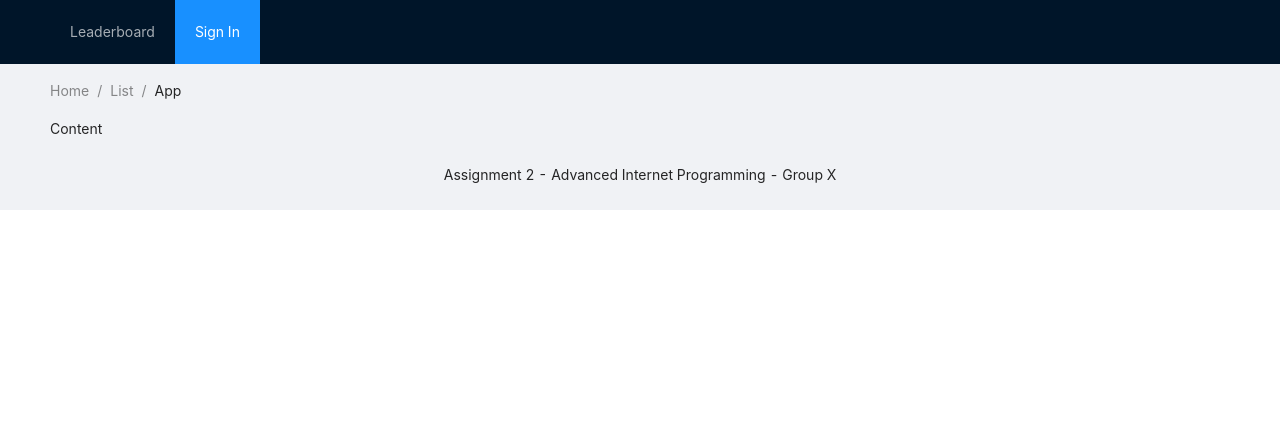
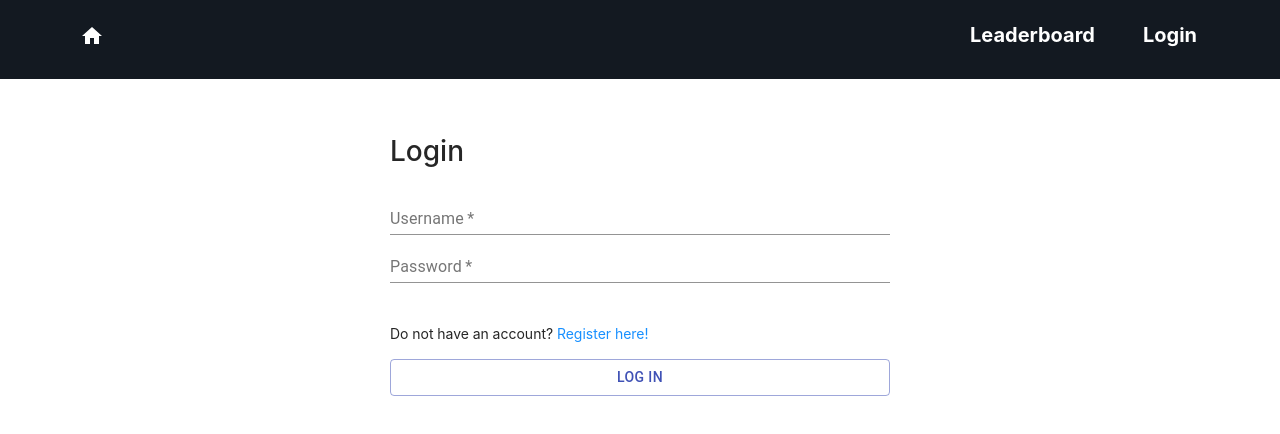
Before and after one commit to thinhnguyen2704/IOU, a React (Create React App) app in the folder frontend/: page /login in a window 1280 px wide. Shown: the top 434 px of the page. Built offline with nearby package versions, Linux system fonts and the light colour scheme.

Commit message:
Edit layout, add login and register pages, add react-router

```diff
--- a/frontend/package.json
+++ b/frontend/package.json
@@ -3,6 +3,8 @@
   "version": "0.1.0",
   "private": true,
   "dependencies": {
+    "@material-ui/core": "^4.11.0",
+    "@material-ui/icons": "^4.9.1",
     "@testing-library/jest-dom": "^4.2.4",
     "@testing-library/react": "^9.5.0",
     "@testing-library/user-event": "^7.2.1",
--- a/frontend/src/App.js
+++ b/frontend/src/App.js
@@ -8,31 +8,35 @@ import {
   Link
 } from "react-router-dom";
 import './App.css';
-import { Layout, Menu, Breadcrumb, Typography } from 'antd';
-
-const { Header, Content, Footer } = Layout;
-const {Title} = Typography;
+import Header from './components/Header';
+import Login from './components/Login';
+import Register from './components/Register';
 
 function App() {
   return (
-    <Layout className="layout">
-    <Header>
-      <div className="logo" />
-      <Menu theme="dark" mode="horizontal" defaultSelectedKeys={['2']}>
-        <Menu.Item key="1">Leaderboard</Menu.Item>
-        <Menu.Item key="2">Sign In</Menu.Item>
-      </Menu>
-    </Header>
-    <Content style={{ padding: '0 50px' }}>
-      <Breadcrumb style={{ margin: '16px 0' }}>
-        <Breadcrumb.Item>Home</Breadcrumb.Item>
-        <Breadcrumb.Item>List</Breadcrumb.Item>
-        <Breadcrumb.Item>App</Breadcrumb.Item>
-      </Breadcrumb>
-      <div className="site-layout-content">Content</div>
-    </Content>
-    <Footer style={{ textAlign: 'center' }}>Assignment 2 - Advanced Internet Programming - Group X</Footer>
-  </Layout>
+    <div className="app">
+      <Router>
+      <Header />
+      <div className="app__body">
+        <Switch>
+          <Route path="/leaderboard">
+            <h1>Leaderboard</h1>
+          </Route>
+          <Route path="/login">
+            <Login />
+          </Route>
+          <Route path="/register">
+            <Register />
+          </Route>
+          {/* This is the default route */}
+
+          <Route path="/">
+            <h1>Home</h1>
+          </Route>
+        </Switch>
+      </div>
+      </Router>
+    </div>
   );
 }
 
--- /dev/null
+++ b/frontend/src/components/Header.css
@@ -0,0 +1,43 @@
+.header{
+    background-color: #131921;
+    padding: 10px 40px;
+    align-items: center;
+    overflow: hidden;
+}
+
+.header__logo{
+    color: white;
+    font-size: 25px;
+    margin-left: 30px;
+    margin-right: 30px;
+    float:left;
+    padding: 10px;
+}
+
+.header__nav {
+    display: flex;
+    justify-content: space-between;
+    float: right;
+}
+
+.header__link{
+    color: white;
+    text-decoration: none;
+}
+
+.header__option{
+    display: flex;
+    flex-direction: column;
+    padding: 10px;
+    width: 140px;
+}
+
+.header__option:hover{
+    background-color: #525252;
+}
+
+.header__option > span {
+    font-weight: bold;
+    font-size: 20px;
+    text-align: center;
+}
--- /dev/null
+++ b/frontend/src/components/Header.js
@@ -0,0 +1,31 @@
+import React from 'react';
+import HomeIcon from '@material-ui/icons/Home';
+import './Header.css';
+import { Link } from 'react-router-dom';
+
+function Header() {
+    return (
+        <nav className="header">
+            <Link to="/">
+                <div className="header__logo">
+                    <HomeIcon />
+                </div>
+            </Link>
+
+            <div className="header__nav">
+                <Link to="/leaderboard" className="header__link">
+                    <div className="header__option">
+                        <span>Leaderboard</span>
+                    </div>
+                </Link>
+                <Link to="/login" className="header__link">
+                    <div className="header__option">
+                        <span>Login</span>
+                    </div>
+                </Link>
+            </div>
+        </nav>
+    )
+}
+
+export default Header
--- /dev/null
+++ b/frontend/src/components/Login.css
@@ -0,0 +1,12 @@
+.login {
+    position: center;
+}
+
+.login__inputs{
+    display: flex;
+    flex-direction: column;
+}
+
+.login__inputs > p{
+    margin-top: 40px;
+}
--- /dev/null
+++ b/frontend/src/components/Login.js
@@ -0,0 +1,22 @@
+import React from 'react';
+import {Container, TextField, Button} from '@material-ui/core';
+import './Login.css';
+import { Link } from 'react-router-dom';
+
+function Login() {
+    return (
+        <div className="login">
+            <Container maxWidth="sm" style={{backgroundColor: '#ffffff', padding: 50}}>
+                <h1>Login</h1>
+                <div className="login__inputs">
+                    <TextField required id="usernameInput" label="Username" type="text"/>
+                    <TextField required id="passwordInput" label="Password" type="password"/>
+                    <p>Do not have an account? <a href="/register">Register here!</a></p>
+                    <Button variant="outlined" color="primary" style={{marginBottom: 10}}>Log In</Button>
+                </div>
+            </Container>
+        </div>
+    )
+}
+
+export default Login
--- /dev/null
+++ b/frontend/src/components/Register.css
@@ -0,0 +1,12 @@
+.register {
+    position: center;
+}
+
+.register__inputs{
+    display: flex;
+    flex-direction: column;
+}
+
+.register__inputs > p{
+    margin-top: 40px;
+}
--- /dev/null
+++ b/frontend/src/components/Register.js
@@ -0,0 +1,21 @@
+import { Button, Container, TextField } from '@material-ui/core'
+import React from 'react'
+import './Register.css'
+
+function Register() {
+    return (
+        <div className="register">
+            <Container maxWidth="sm" style={{backgroundColor: '#ffffff', padding: 50}}>
+                <h1>Register</h1>
+                <div className="register__inputs">
+                    <TextField required id="usernameInput" label="Username" type="text"/>
+                    <TextField required id="passwordInput" label="Password" type="password"/>
+                    <TextField required id="rePasswordInput" label="Re-enter Password" type="password"/>
+                    <Button variant="outlined" color="primary" style={{marginTop: 50}}>Register</Button>
+                </div>
+            </Container>
+        </div>
+    )
+}
+
+export default Register
--- a/frontend/src/index.css
+++ b/frontend/src/index.css
@@ -5,6 +5,7 @@ body {
     sans-serif;
   -webkit-font-smoothing: antialiased;
   -moz-osx-font-smoothing: grayscale;
+  background-color: #E3E3E3;
 }
 
 code {
```
Also changed, not shown: frontend/src/components/Leaderboard.js (added, +11 -0 lines), frontend/src/components/Leaderboard.css (added), 1 other file (tests, documents, lock files or other folders).
